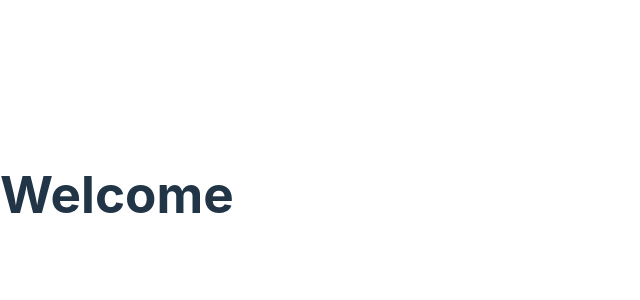
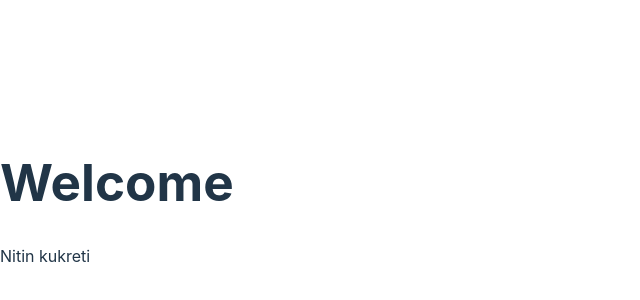
Before and after one commit to binmile/nitin-project-1, a React (Vite) app: page / in a window 1280 px wide. Shown: the part 206-506 px from the top of the page, without its empty margins (0-640 px from the left). Built offline with nearby package versions, Linux system fonts and the light colour scheme.

Commit message:
react context api

```diff
--- a/src/App.tsx
+++ b/src/App.tsx
@@ -1,9 +1,14 @@
 import React from 'react';
 import Welcome from './components/Welcome';
+import {UserProvider} from './components/userContext';
+import ChildComponent from './components/ChildComponent';
 
 function App() {
 	return <div className='app'>
-		<Welcome/>
+		<UserProvider value={'Nitin kukreti'}>
+			<Welcome/>
+			<ChildComponent/>
+		</UserProvider>
 	</div>;
 }
 
--- /dev/null
+++ b/src/components/ChildComponent.tsx
@@ -0,0 +1,16 @@
+import React, {Component} from 'react';
+import {UserConsumer} from './userContext';
+
+const ChildComponent = () => (
+	<UserConsumer>
+		{
+			value => (
+				<div>
+					{value}
+				</div>
+			)
+		}
+	</UserConsumer>
+);
+
+export default ChildComponent;
--- /dev/null
+++ b/src/components/userContext.ts
@@ -0,0 +1,7 @@
+/* eslint-disable @typescript-eslint/naming-convention */
+import React from 'react';
+const userContext = React.createContext<string>('2');
+
+export const UserProvider = userContext.Provider;
+
+export const UserConsumer = userContext.Consumer;
```
